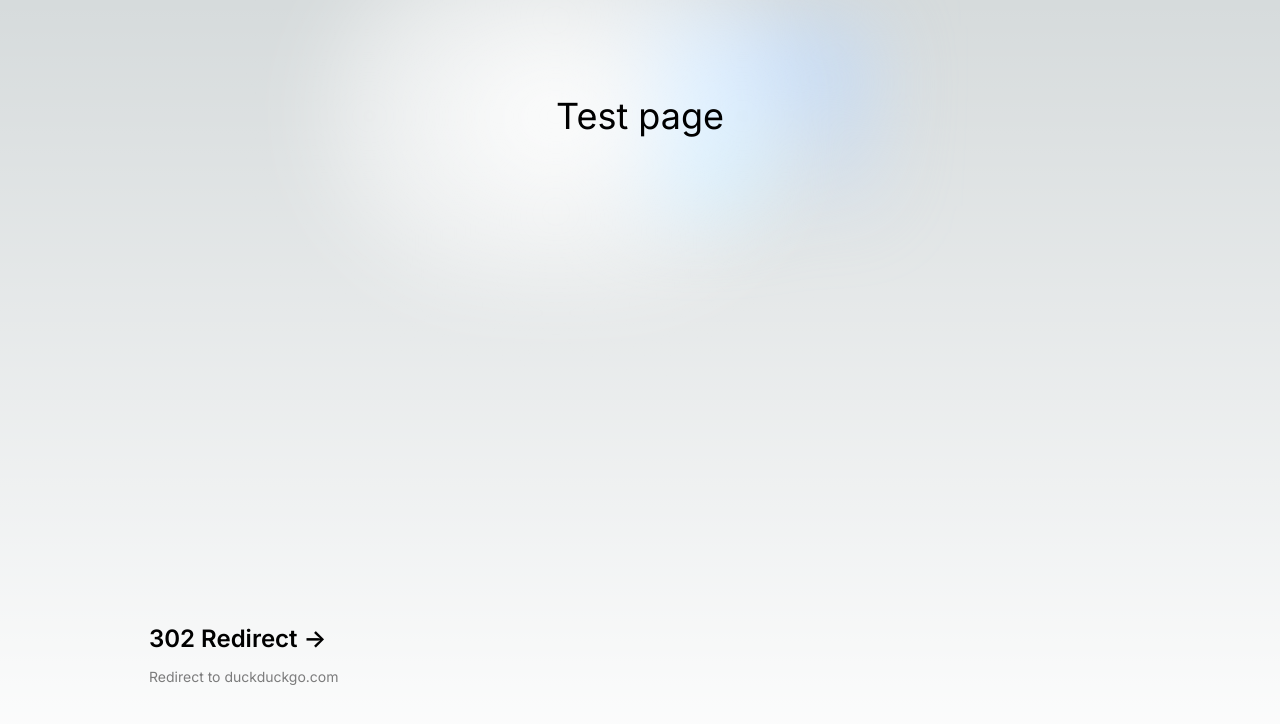
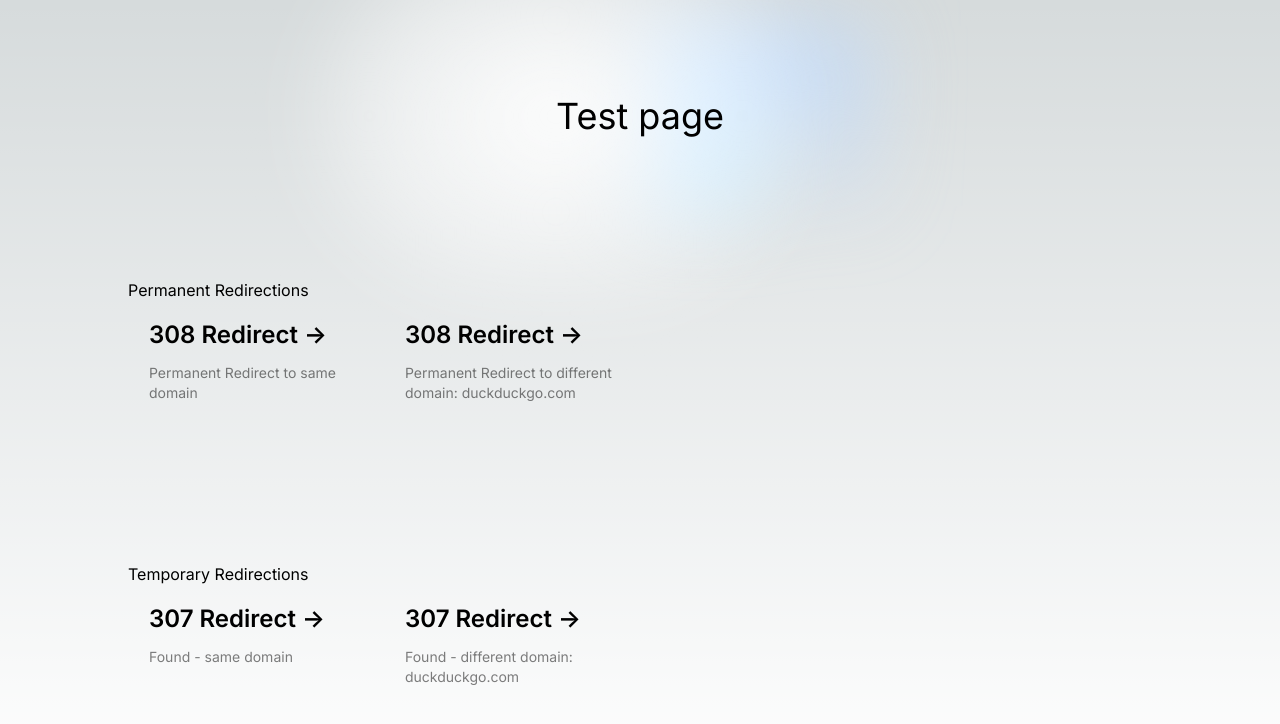
Before and after one commit to velkan14/test-page, a Next.js app: page / in a window 1280 px wide. Shown: the top 724 px of the page. Built offline with nearby package versions, Linux system fonts and the light colour scheme.

Commit message:
Add 308 and 307

```diff
--- a/next.config.js
+++ b/next.config.js
@@ -3,9 +3,24 @@ const nextConfig = {
   async redirects() {
     return [
       {
-        source: "/redirect",
+        source: "/permanentsamedomain",
+        destination: "/samedomain",
+        permanent: true,
+      },
+      {
+        source: "/permanentdiffdomain",
         destination: "https://duckduckgo.com",
         permanent: true,
+      },
+      {
+        source: "/tempsamedomain",
+        destination: "/samedomain",
+        permanent: false,
+      },
+      {
+        source: "/tempdiffdomain",
+        destination: "https://duckduckgo.com",
+        permanent: false,
       },
     ];
   },
--- /dev/null
+++ b/src/app/components/Button.tsx
@@ -0,0 +1,22 @@
+type Props = {
+  url: string;
+  title: string;
+  description: string;
+};
+export default function Button({ url, title, description }: Props) {
+  return (
+    <a
+      href={url}
+      className="group rounded-lg border border-transparent px-5 py-4 transition-colors hover:border-gray-300 hover:bg-gray-100 hover:dark:border-neutral-700 hover:dark:bg-neutral-800/30"
+      rel="noopener noreferrer"
+    >
+      <h2 className={`mb-3 text-2xl font-semibold`}>
+        {title}{" "}
+        <span className="inline-block transition-transform group-hover:translate-x-1 motion-reduce:transform-none">
+          -&gt;
+        </span>
+      </h2>
+      <p className={`m-0 max-w-[30ch] text-sm opacity-50`}>{description}</p>
+    </a>
+  );
+}
--- a/src/app/page.tsx
+++ b/src/app/page.tsx
@@ -1,6 +1,6 @@
 "use client";
 
-import Image from "next/image";
+import Button from "./components/Button";
 
 export default function Home() {
   return (
@@ -11,23 +11,71 @@ export default function Home() {
         </div>
       </div>
 
-      <div className="mb-32 grid text-center lg:max-w-5xl lg:w-full lg:mb-0 lg:grid-cols-4 lg:text-left">
-        <a
-          href="/redirect"
-          className="group rounded-lg border border-transparent px-5 py-4 transition-colors hover:border-gray-300 hover:bg-gray-100 hover:dark:border-neutral-700 hover:dark:bg-neutral-800/30"
-          rel="noopener noreferrer"
-        >
-          <h2 className={`mb-3 text-2xl font-semibold`}>
-            302 Redirect{" "}
-            <span className="inline-block transition-transform group-hover:translate-x-1 motion-reduce:transform-none">
-              -&gt;
-            </span>
-          </h2>
-          <p className={`m-0 max-w-[30ch] text-sm opacity-50`}>
-            Redirect to duckduckgo.com
-          </p>
-        </a>
-      </div>
+      <section>
+        <h1>Permanent Redirections</h1>
+        <div className="mb-32 grid text-center lg:max-w-5xl lg:w-full lg:mb-0 lg:grid-cols-4 lg:text-left">
+          {/* <Button
+            url="/permanentsamedomain"
+            title="301 Redirect"
+            description="Moved Permanently to different domain: duckduckgo.com"
+          /> */}
+          <Button
+            url="/permanentsamedomain"
+            title="308 Redirect"
+            description="Permanent Redirect to same domain"
+          />
+          <Button
+            url="/permanentdiffdomain"
+            title="308 Redirect"
+            description="Permanent Redirect to different domain: duckduckgo.com"
+          />
+        </div>
+      </section>
+      <section>
+        <h1>Temporary Redirections</h1>
+        <div className="mb-32 grid text-center lg:max-w-5xl lg:w-full lg:mb-0 lg:grid-cols-4 lg:text-left">
+          <Button
+            url="/tempsamedomain"
+            title="307 Redirect"
+            description="Found - same domain"
+          />
+          <Button
+            url="/tempdiffdomain"
+            title="307 Redirect"
+            description="Found - different domain: duckduckgo.com"
+          />
+          {/* <Button
+            url="/redirect"
+            title="303 Redirect"
+            description="See Other - different domain: duckduckgo.com"
+          />
+          <Button
+            url="/redirect"
+            title="307 Redirect"
+            description="Permanent redirect to different domain: duckduckgo.com"
+          /> */}
+        </div>
+      </section>
+      {/* <section>
+        <h1>Other Redirections</h1>
+        <div className="mb-32 grid text-center lg:max-w-5xl lg:w-full lg:mb-0 lg:grid-cols-4 lg:text-left">
+          <Button
+            url="/redirect"
+            title="Loop"
+            description="Found - different domain: duckduckgo.com"
+          />
+          <Button
+            url="/redirect"
+            title="Multiple"
+            description="See Other - different domain: duckduckgo.com"
+          />
+          <Button
+            url="/redirect"
+            title="Multiple"
+            description="Permanent redirect to different domain: duckduckgo.com"
+          />
+        </div>
+      </section> */}
     </main>
   );
 }
```
